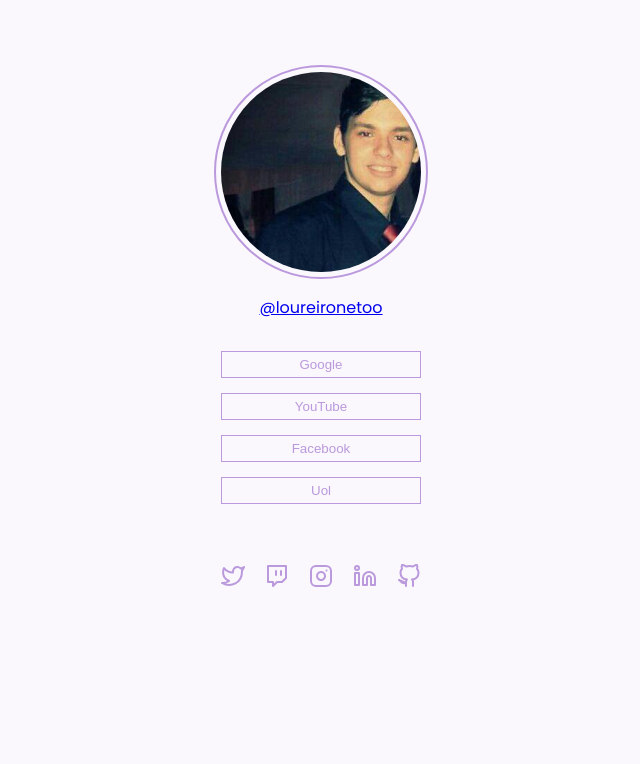
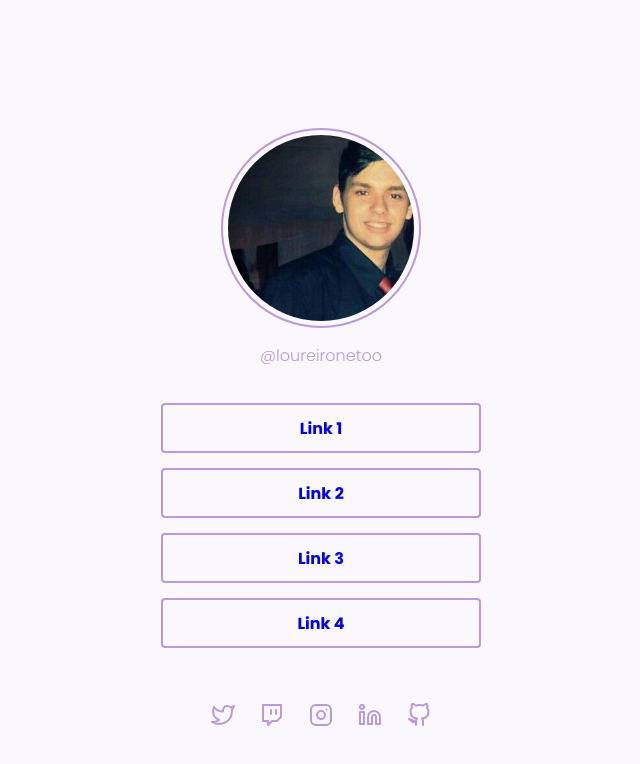
Before and after one commit to loureironetoo3/DesafioSocialTree, a plain HTML site: page index.html in a window 1280 px wide. Shown: the whole page, without its empty margins (319-959 px from the left). Drawn offline with Linux system fonts and the light colour scheme.

Commit message:
Atualiza codigo mais semantico
Atualizar o codigo para deixa-lo mais semantico e organizado

```diff
--- a/estilo.css
+++ b/estilo.css
@@ -1,47 +1,85 @@
-body{
-    font-family: 'Poppins', sans-serif;
-    background-color: #FAF7FD;
-    color: #BB99DD;
-}
-
+@import url('https://fonts.googleapis.com/css2?family=Poppins:wght@300;700&display=swap');
 :root {
     --body-bg-color: #FAF7FD;
     --purple: #BB99DD;
-  }
- .areaprincipal {
-    width: 50%;
-	margin: 55px auto 10px auto;
-    padding: 10px;
 }
-.posicaomeio{
+
+*{
+    padding: 0;
+    margin: 0;
+    border: 0;
+    box-sizing: border-box;
+    text-decoration: none;
+}
+
+body{
+    min-width: 100vw;
+    min-height: 100vh;
+    background-color: var(--body-bg-color);
+    font-size: 100%;
     display: flex;
-    justify-content: center;
+    flex-direction: column;
+    align-items: center;
+    font-family: 'Poppins', sans-serif;
+    padding-top: 10%;
+    gap: 15px;
 }
-.imgCentral{
+header{
+    display: flex;
+    flex-direction: column;
+}
+
+header img{
     width: 200px;
-    height: 200px;
     border-radius: 50%;
-    border: 2px solid #BB99DD;
+    border: 2px solid var(--purple);
     padding: 5px;
 }
 
-p{
+header a {
+    display: block;
+    margin: 15px auto 0 auto;
     font-size: 16px;
+    font-weight: 300;
+    color:var(--purple);
+    cursor: pointer;
 }
 
-input{
-    width: 200px;
-    margin-top: 15px;
-    background: none;
-    border: 1px solid #BB99DD;
-    color: #BB99DD;
-    padding: 5px;
+header a:hover {
+    color:#9661ca;
+    font-size: 18px;
 }
 
-a:visited{
-    color:#BB99DD;
+main {
+    display: flex;
+    flex-direction: column;
+    gap: 15px;
+    margin-top: 20px;
 }
 
-.ico{
-    margin: 10px;
+main a{
+    display: flex;
+    align-items: center;
+    justify-content: center;
+    width: 320px;
+    height: 50px;
+    border: 2px solid var(--purple);
+    border-radius: 4px;
+    font-size: 16px;
+    font-weight: 600;
+    cursor: pointer;
 }
+
+main a:hover{
+border: 3px solid #9661ca;
+}
+
+footer{
+    margin: 40px 0 20px 0;
+    display: flex;
+    gap: 25px;
+}
+
+footer img:hover{
+    width: 130%;
+}
--- a/index.html
+++ b/index.html
@@ -5,37 +5,24 @@
         <meta charset="UTF-8">
         <meta name="viewport" content="width=device-width, initial-scale=1">
         <link rel="stylesheet" type="text/css" href="estilo.css">
-        <link rel="preconnect" href="https://fonts.googleapis.com">
-<link rel="preconnect" href="https://fonts.gstatic.com" crossorigin>
-<link href="https://fonts.googleapis.com/css2?family=Poppins&display=swap" rel="stylesheet">
     </head>
     <body>
-
-        <div class="areaprincipal">
-            <div class="posicaomeio">
-                <img class ="imgCentral" src="imagens/imagem.jpg" alt="Minha Imagem">
-            </div>
-                <div class="posicaomeio" >
-                    <p><a href="https://www.instagram.com/loureironetoo/">@loureironetoo</a></p>
-                </div>
-                        <div class="posicaomeio" >
-                    <a href="https://www.google.com.br/"><input type="button" value="Google"></a></div>
-                    <div class="posicaomeio" >
-                        <a href="https://www.youtube.com.br/"><input type="button" value="YouTube"></a></div>
-                        <div class="posicaomeio" >
-                            <a href="https://www.Facebook.com.br/"><input type="button" value="Facebook"></a></div>
-                            <div class="posicaomeio" >
-                                <a href="https://www.uol.com.br/"><input type="button" value="Uol"></a></div>
-                                <br><br>
-            <footer class="posicaomeio">
-                    <a href="https://www.twitter.com/"><img class="ico" src="imagens/twitter.svg" alt="Twitter"></a>
-                    <a href="https://www.twitch.com/"><img class="ico" src="imagens/twitch.svg" alt="Twitch"></a>
-                    <a href="https://www.instagram.com/"><img class="ico" src="imagens/instagram.svg" alt="Instagram"></a>
-                    <a href="https://www.linkedin.com/"><img class="ico" src="imagens/linkedin.svg" alt="Linkedin"></a>
-                    <a href="https://www.github.com/"><img class="ico" src="imagens/github.svg" alt="Github"></a>
-            </footer>
-         </div>
-
-
+        <header>
+            <img src="./imagens/imagem.jpg" alt="Imagem perfil">
+            <a href="https://www.instagram.com/loureironetoo/">@loureironetoo</a>
+        </header>
+        <main>
+        <a href="#">Link 1</a>
+        <a href="#">Link 2</a>
+        <a href="#">Link 3</a>
+        <a href="#">Link 4</a>
+        </main>
+        <footer>
+            <a href=""><img src="./imagens/twitter.svg" alt="Logo Twitter"></a>
+            <a href=""><img src="./imagens/twitch.svg" alt="Logo Twitter"></a>
+            <a href=""><img src="./imagens/instagram.svg" alt="Logo Twitter"></a>
+            <a href=""><img src="./imagens/linkedin.svg" alt="Logo Twitter"></a>
+            <a href=""><img src="./imagens/github.svg" alt="Logo Twitter"></a>
+        </footer>
     </body>
 </html>
```
